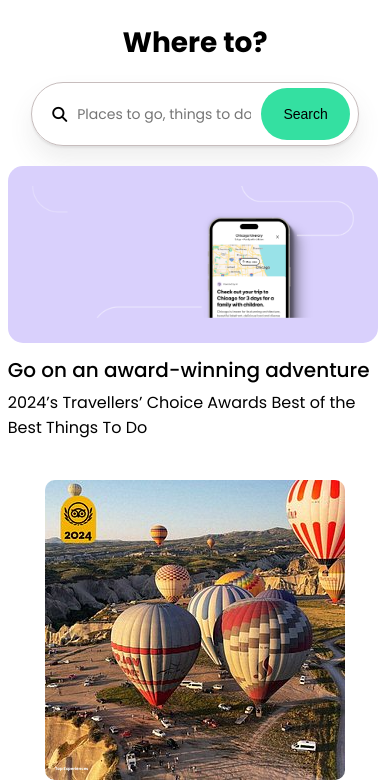
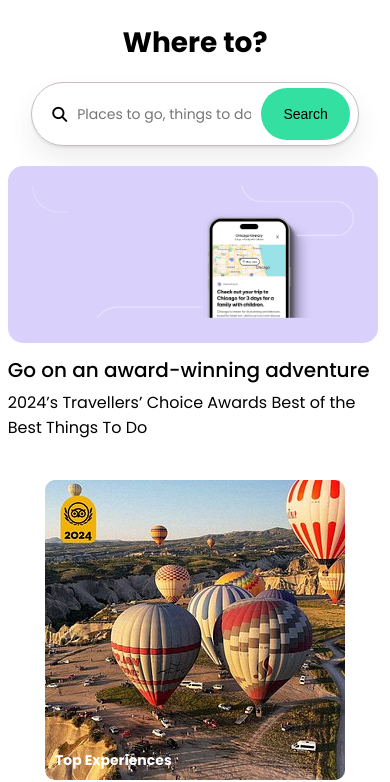
Before and after one commit to KowsalyaR-Hub/tripadvisor_responsive, a plain HTML site: page index.html in a window 390 px wide. Shown: the part 67-849 px from the top of the page. Drawn offline with Linux system fonts and the light colour scheme.

Commit message:
Card Container media queries styles changed

```diff
--- a/style.css
+++ b/style.css
@@ -884,7 +884,7 @@ font-size: 30px;
         align-items: center;
         width: 100%;
     }
-    .suggestion__title h1
+    .suggestion__title h1, .card__container__title h1
     {
         font-size: 14px;
     }
```
